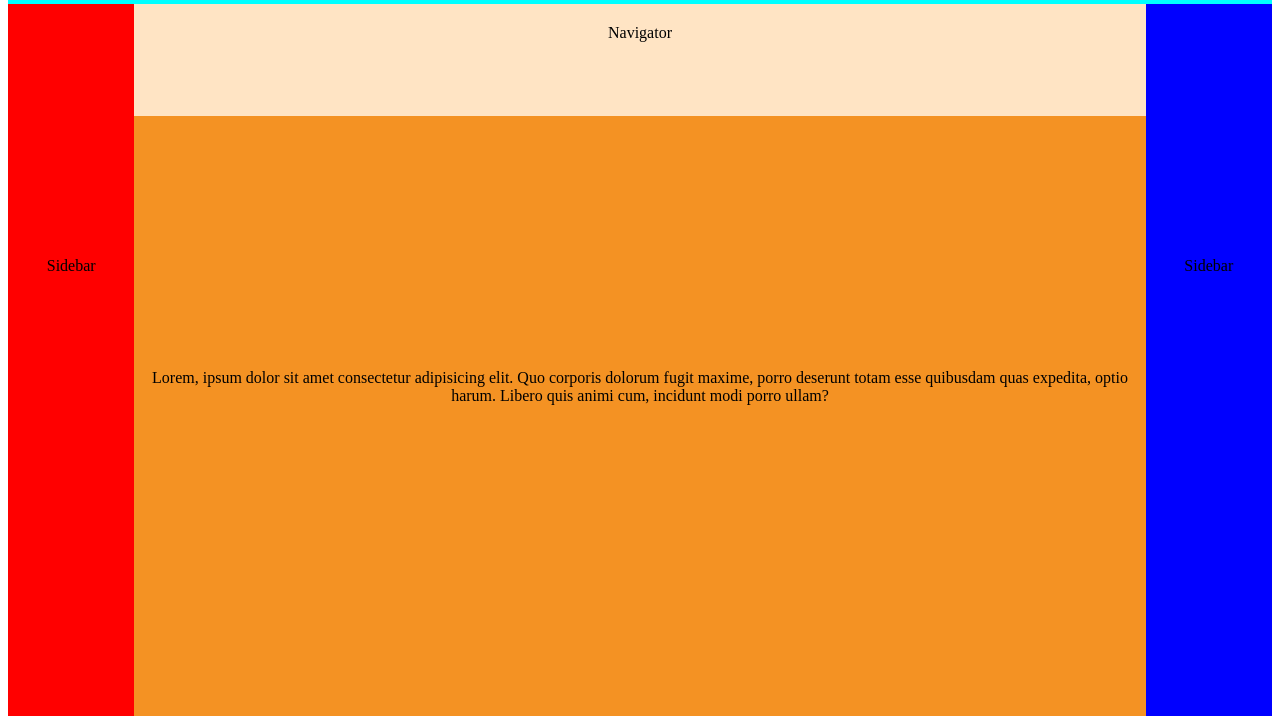
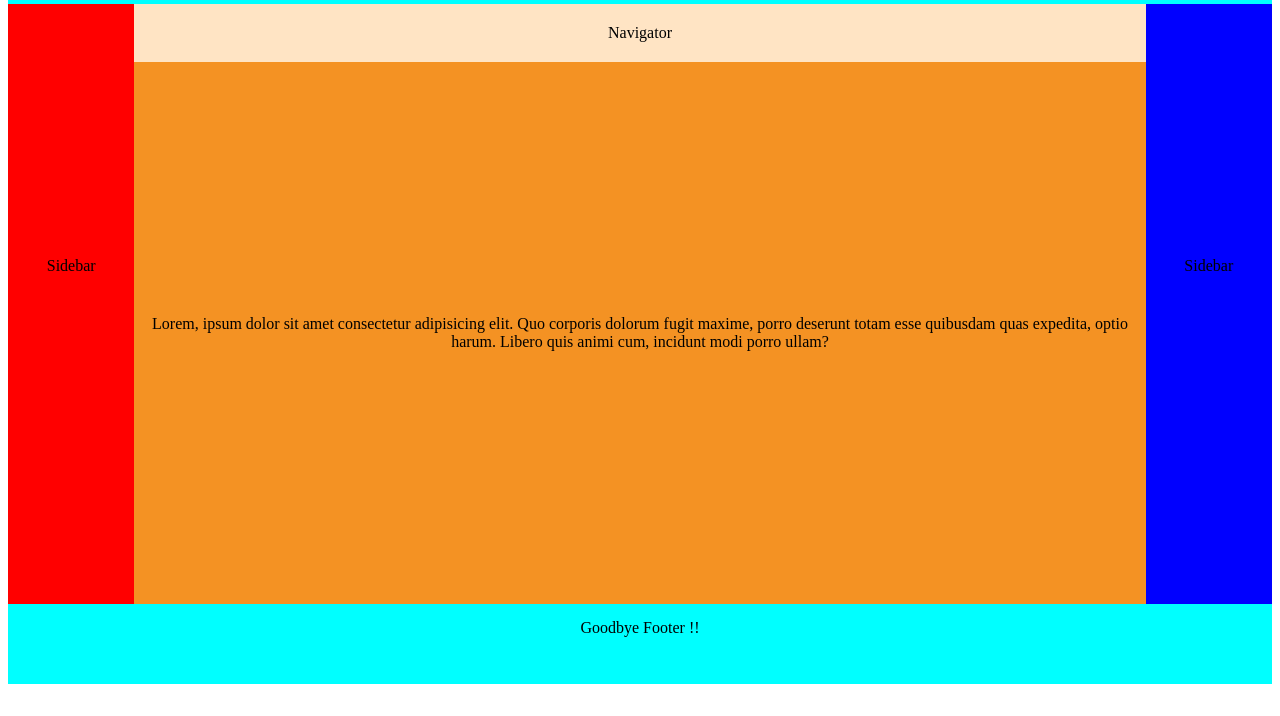
Before and after one commit to PingSunn/CPE204_web, a website: page src/layout.html in a window 1280 px wide. Shown: the part 84-800 px from the top of the page. Drawn offline with Linux system fonts and the light colour scheme.

Commit message:
Update Layout.html

```diff
--- a/src/layout.html
+++ b/src/layout.html
@@ -23,19 +23,21 @@
     .webBody {
         display: flex;
         justify-content: center;
-        height: 90vh;
+        /* height: 200px; */
     }
 
     .webBody .left-bar {
         background-color: red;
         width: 10%;
         padding: 20% 0%;
+        /* height: 100%; */
         /* line-height: 100vh */
     }
 
     .webBody .main {
         /* background-color: gray; */
         width: 80%;
+        height: 100%;
         /* padding: 40px 10px; */
         /* padding: 2% 0%; */
     }
@@ -48,7 +50,7 @@
 
     .article {
         background-color: rgb(244, 146, 35);
-        height: 90%;
+        height: 80%;
         padding: 25% 0%;
     }
 
@@ -57,6 +59,7 @@
         width: 10%;
         /* line-height: 100vh */
         padding: 20% 0%;
+        /* height: 10%; */
     }
 
     .footer {
```
